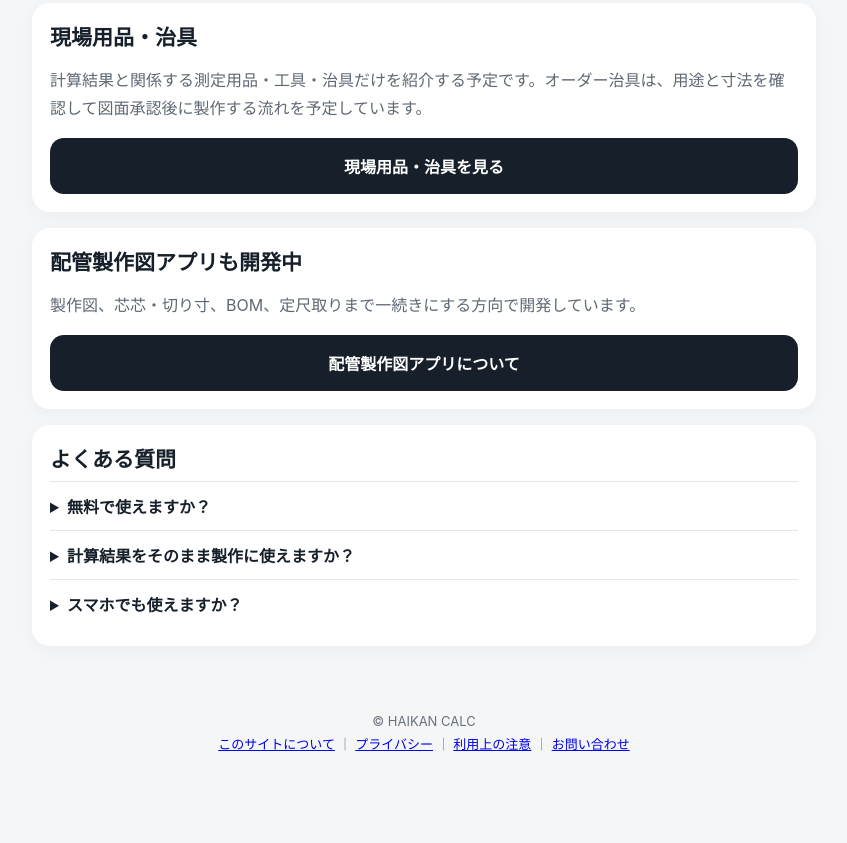
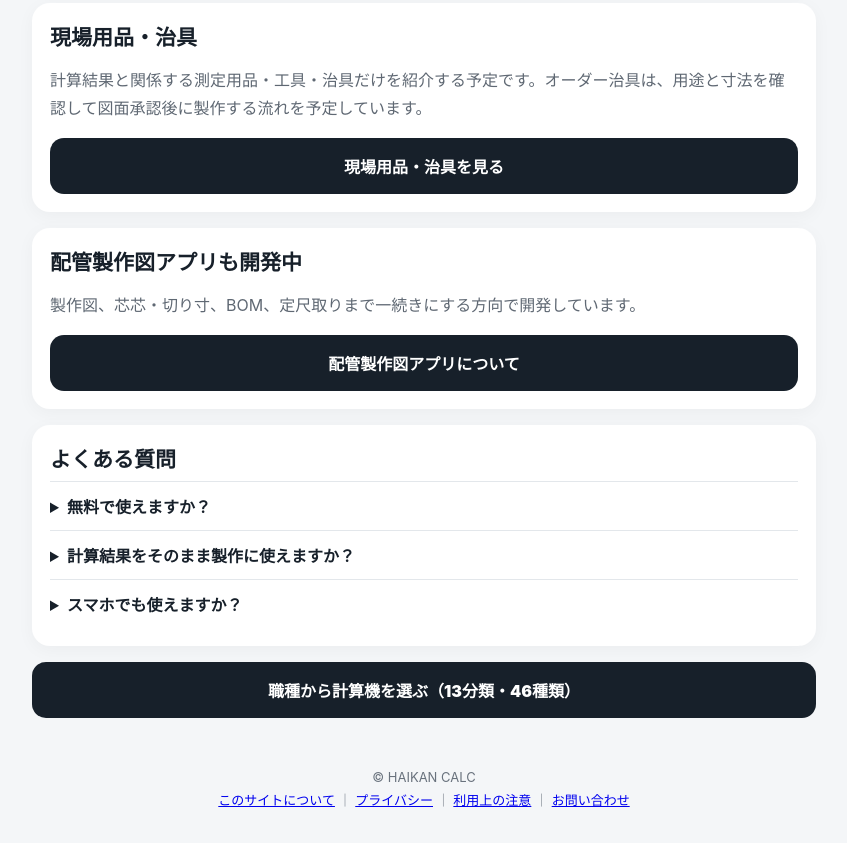
Before and after one commit to yuuki12100515-bot/haikan-calc, a plain HTML site: page index.html in a window 1280 px wide. Shown: the part 3158-4001 px from the top of the page, without its empty margins (216-1063 px from the left). Before the commit the page ends 3945 px from the top, so only its background shows below. Drawn offline with Linux system fonts and the light colour scheme.

Commit message:
Update index.html

```diff
--- a/index.html
+++ b/index.html
@@ -149,6 +149,6 @@ footer{padding:30px 18px;color:#69727d;font-size:13px;text-align:center;line-hei
 <details><summary>計算結果をそのまま製作に使えますか？</summary><p>図面、適用規格、メーカー寸法、現場条件を優先して最終確認してください。規格や製品で寸法が変わるものは、手入力できるようにしているページもあります。</p></details>
 <details><summary>スマホでも使えますか？</summary><p>iPhone/Safariを含むスマホ利用を前提に、入力欄と結果表示を大きめに設計しています。</p></details>
 </section>
-</main>
+<a class="cta" href="haikan-calc-hub.html">職種から計算機を選ぶ（13分類・46種類）</a></main>
 <footer>© HAIKAN CALC<br/><a href="about.html">このサイトについて</a> ｜ <a href="privacy.html">プライバシー</a> ｜ <a href="terms.html">利用上の注意</a> ｜ <a href="contact.html">お問い合わせ</a></footer>
 </body></html>
```
